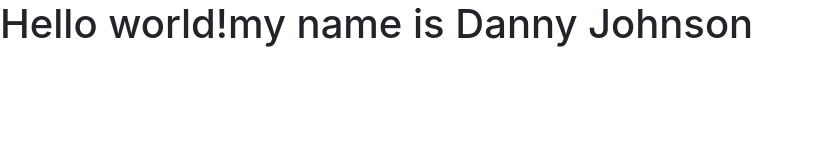
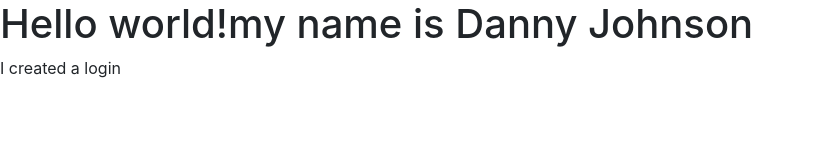
Before and after one commit to dineshkumar2050/all-my-fiels, a plain HTML site: page index.html in a window 1280 px wide. Shown: the whole page, without its empty margins (0-813 px from the left). Drawn offline with nearby package versions, Linux system fonts and the light colour scheme.

Commit message:
Hey,i made some changes to the index.html file

```diff
--- /dev/null
+++ b/dir2/app2.js
@@ -0,0 +1 @@
+console.log("Hey");
--- a/index.html
+++ b/index.html
@@ -11,7 +11,7 @@
   </head>
   <body>
       <h1>Hello world!my name is Danny Johnson  </h1>
-
+      I created a login
     <!-- Optional JavaScript -->
     <!-- jQuery first, then Popper.js, then Bootstrap JS -->
     <script src="https://code.jquery.com/jquery-3.3.1.slim.min.js" integrity="sha384-q8i/X+965DzO0rT7abK41JStQIAqVgRVzpbzo5smXKp4YfRvH+8abtTE1Pi6jizo" crossorigin="anonymous"></script>
```
